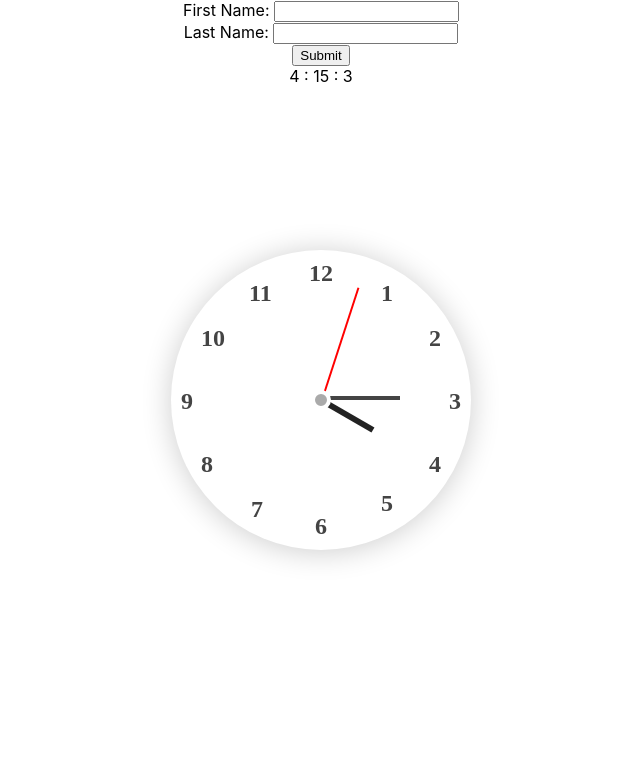
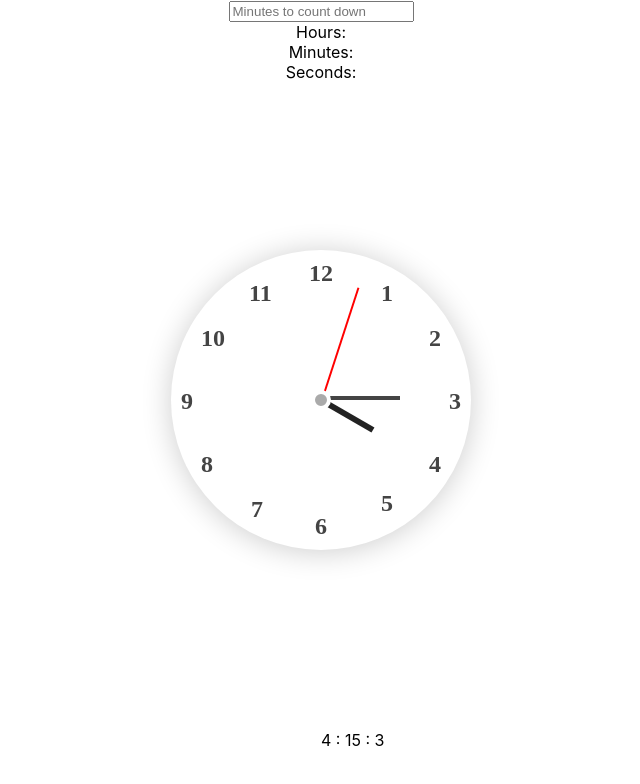
Before and after one commit to bangbigbee/webstudywithme, a React (Create React App) app: page / in a window 1280 px wide. Shown: the top 784 px of the page, without its empty margins (319-959 px from the left). Built offline with nearby package versions, Linux system fonts and the light colour scheme.

Commit message:
input time

```diff
--- a/src/App.css
+++ b/src/App.css
@@ -1,5 +1,15 @@
 .App {
   text-align: center;
+}
+
+.digital-clock {
+  display: flex;
+  position: fixed;
+  left: 50%;
+  bottom: 50px;
+  text-align: center;
+  align-items: center;
+  margin: 0 auto;
 }
 
 .clock {
--- a/src/App.js
+++ b/src/App.js
@@ -1,14 +1,23 @@
 import './App.css';
 import AnalogClock from './components/AnalogClock';
 import CountDownTimer from './components/CountDownTimer';
+import DigitalClock from './components/DigitalClock';
 import FormComponent from './components/FormComponent';
 
 function App() {
   return (
     <div className="App">
+    <div>
       <AnalogClock />
-      <FormComponent/>
+    </div>
+      {/* <FormComponent/> */}
+    <div>
       <CountDownTimer/>
+    </div>
+    <div className="digital-clock">
+      <DigitalClock/>
+    </div>
+
     </div>
   );
 }
--- a/src/components/CountDownTimer.js
+++ b/src/components/CountDownTimer.js
@@ -1,16 +1,19 @@
 import React, { useState, useRef, useEffect } from 'react'
 
 class CountDownTimer extends React.Component {
-constructor(props) {
-	super(props);
-	this.state = {
-		time: new Date()
-	};
+// constructor(props) {
+// 	super(props);
+// 	this.state = {
+// 		time: new Date()
+// 	};
+// }
+state = {
+	mins: '',
 }
 componentDidMount() {
 	this.timeId = setInterval(() => {
 		this.setState({
-			time: new Date()
+			mins: "",
 		})
 	}, 1000);
 }
@@ -18,12 +21,24 @@ componentWillUnmount() {
 	clearInterval(this.timeId)
   }
 
+getInputTime = (event) => {
+	if(event.key === 'Enter')
+	this.setState({
+		mins: event.target.value,
+	})
+}
+decreaseMinute = () => {
+	this.state.mins -=1;
+}
 render(){
 	// {console.log(this.state.time.getHours())}
 	return(
-<div className="countdown">
-{this.state.time.getHours()} : {this.state.time.getMinutes()} : {this.state.time.getSeconds()}
-</div>
+<form>
+<input  type = "Text" placeholder='Minutes to count down' onKeyDown={(event)=>this.getInputTime(event)}></input>
+<div>Hours:  </div>
+<div>Minutes: {this.state.mins} </div>
+<div>Seconds: </div>
+</form>
 	)
 }
 }
--- /dev/null
+++ b/src/components/DigitalClock.js
@@ -0,0 +1,30 @@
+import React, { useState, useRef, useEffect } from 'react'
+
+class DigitalClock extends React.Component {
+constructor(props) {
+	super(props);
+	this.state = {
+		time: new Date()
+	};
+}
+componentDidMount() {
+	this.timeId = setInterval(() => {
+		this.setState({
+			time: new Date()
+		})
+	}, 1000);
+}
+componentWillUnmount() {
+	clearInterval(this.timeId)
+  }
+
+render(){
+	// {console.log(this.state.time.getHours())}
+	return(
+<div className="digital-clock">
+{this.state.time.getHours()} : {this.state.time.getMinutes()} : {this.state.time.getSeconds()}
+</div>
+	)
+}
+}
+export default DigitalClock
```
